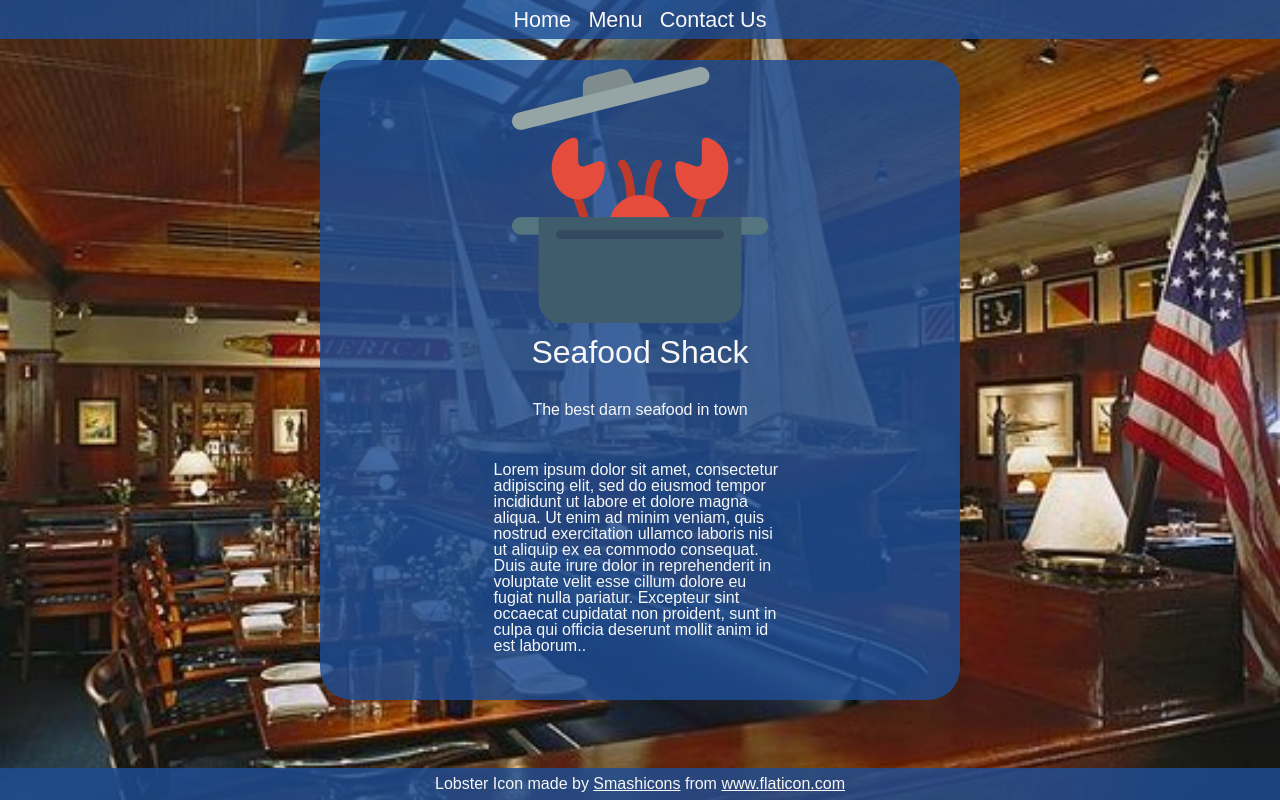
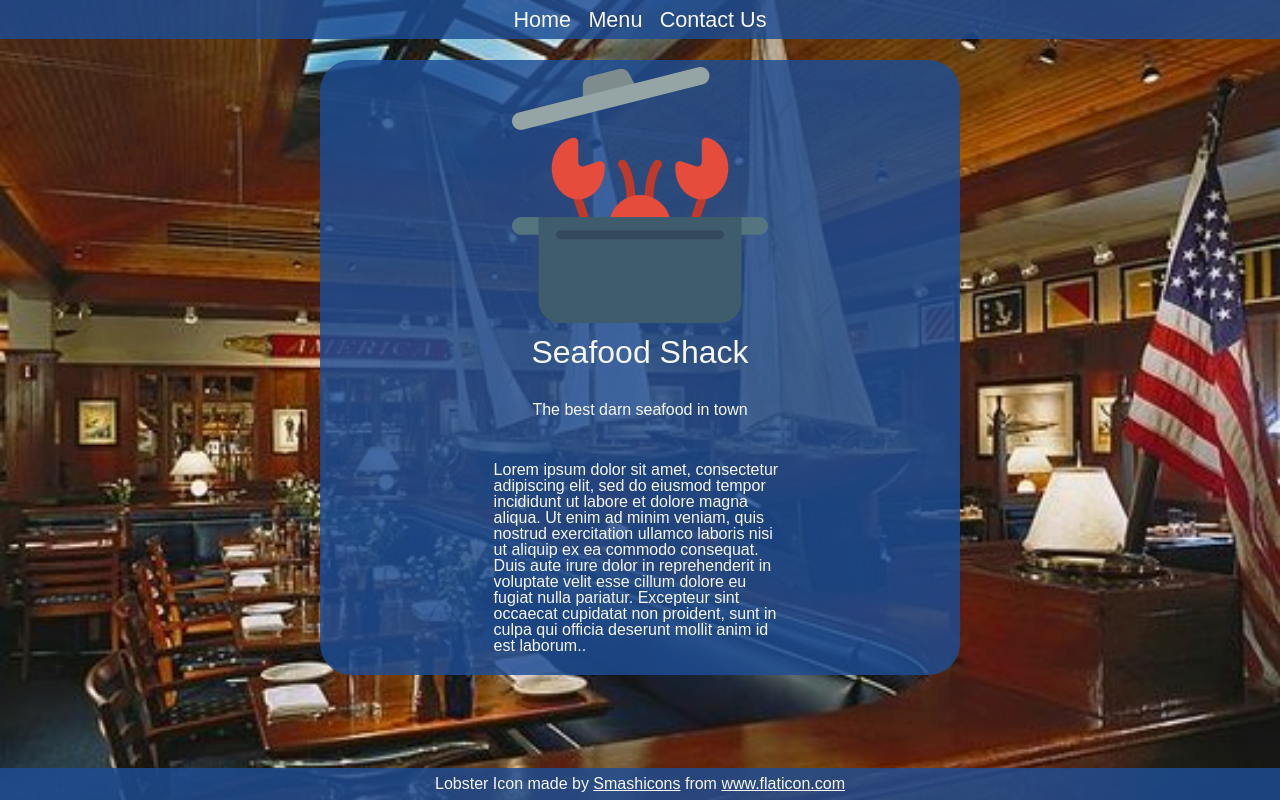
Before and after one commit to seanmr7/restaurant-page, a website built with webpack: page dist/index.html in a window 1280 px wide. Built offline with nearby package versions, Linux system fonts and the light colour scheme; a web font is replaced by a local one.

Commit message:
Get home function working

```diff
--- a/src/home.js
+++ b/src/home.js
@@ -1,32 +1,30 @@
 
 function home() {
-  const container = document.createElement('div');
-  container.classList.add('container');
+  let content = document.getElementById('content')
 
-  const logo = document.createElement('img');
+  let logo = document.createElement('img');
   logo.src = '../lobster.png';
   logo.id = 'logo';
   logo.alt = 'Lobster';
 
-  const name = document.createElement('h1');
+  let name = document.createElement('h1');
   name.innerText = 'Seafood Shack';
   name.id = 'restaurant-name';
 
-  const phrase = document.createElement('div');
+  let phrase = document.createElement('div');
   phrase.innerText = 'The best darn seafood in town';
-  phrase.classList.add('text');
+  phrase.classList.add('catch-phrase', 'text');
 
-  const copy = document.createElement('div');
+  let copy = document.createElement('div');
   copy.classList.add('text')
-  const copyText = document.createElement('p');
+  let copyText = document.createElement('p');
   copyText.innerText = 'Lorem ipsum dolor sit amet, consectetur adipiscing elit, sed do eiusmod tempor incididunt ut labore et dolore magna aliqua. Ut enim ad minim veniam, quis nostrud exercitation ullamco laboris nisi ut aliquip ex ea commodo consequat. Duis aute irure dolor in reprehenderit in voluptate velit esse cillum dolore eu fugiat nulla pariatur. Excepteur sint occaecat cupidatat non proident, sunt in culpa qui officia deserunt mollit anim id est laborum..';
 
   copy.appendChild(copyText);
-  container.appendChild(logo);
-  container.appendChild(name);
-  container.appendChild(phrase);
-
-  return container;
+  content.appendChild(logo);
+  content.appendChild(name);
+  content.appendChild(phrase);
+  content.appendChild(copy)
 }
 
 export { home }
--- a/src/index.js
+++ b/src/index.js
@@ -1,5 +1,3 @@
-import { home } from 'home';
+import { home } from './home';
 
-const content = document.getElementByID('content');
-
-content.append(home());
+home();
```
Also changed, not shown: dist/index.html, dist/main.js, dist/style.css, 1 other file.
